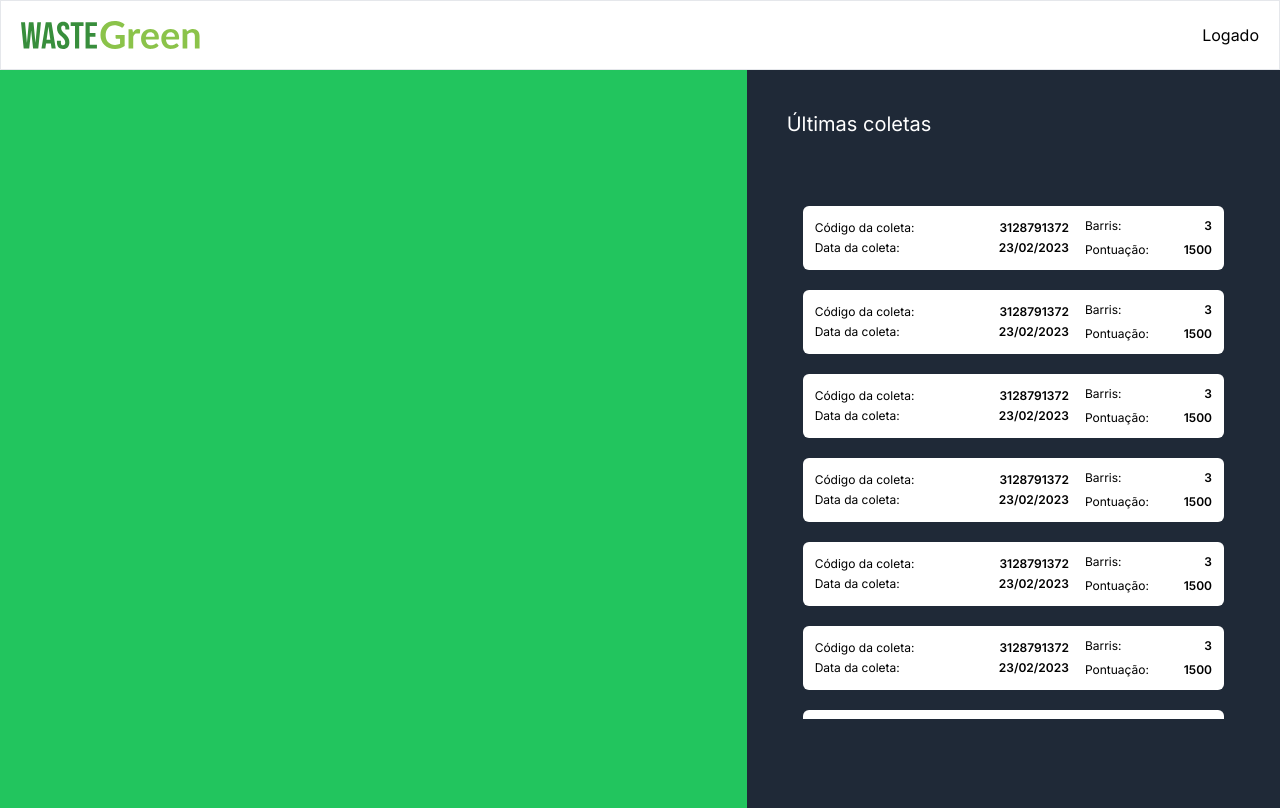
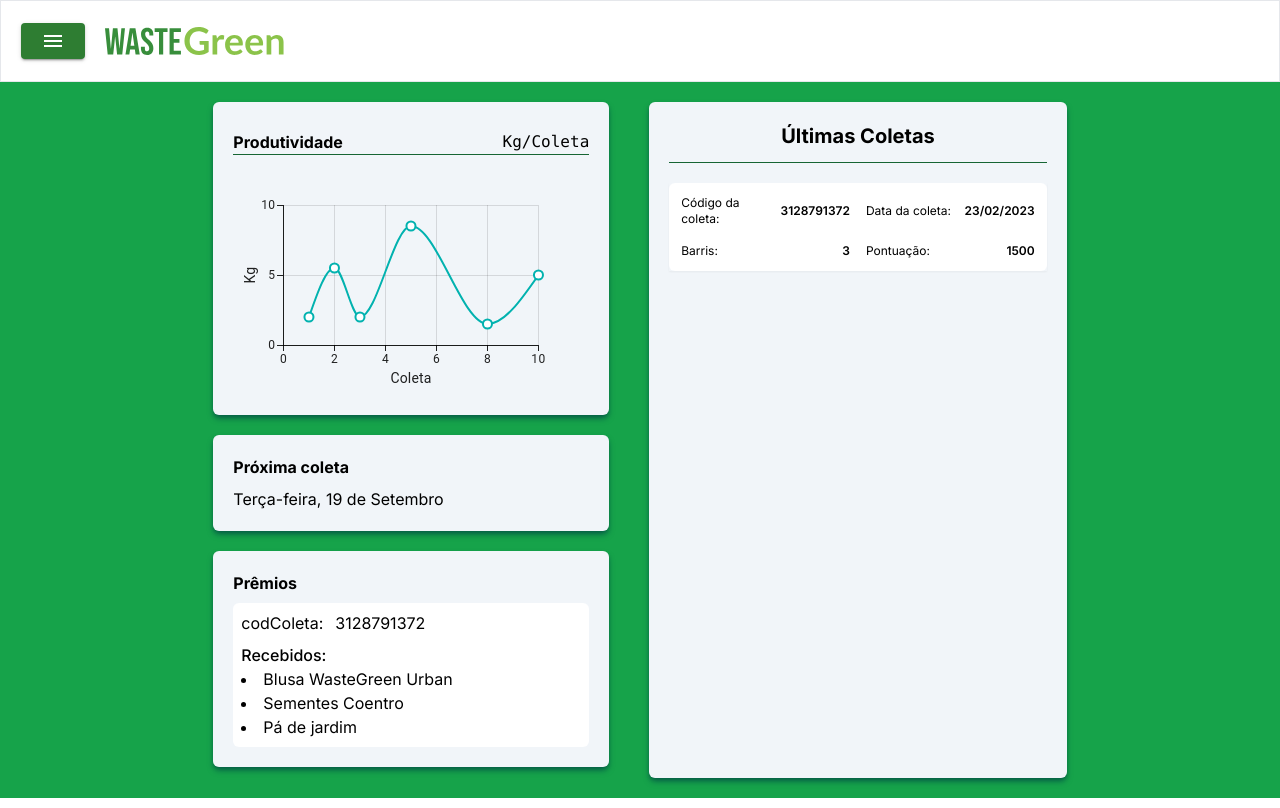
Before and after one commit to IgorRS-2302/WasteGreen, a Next.js app: page /dashboard in a window 1280 px wide. Built offline with nearby package versions, Linux system fonts and the light colour scheme; a web font is replaced by a local one.

Commit message:
:recycle: refactored dashboard and create sidebar

```diff
--- a/package.json
+++ b/package.json
@@ -11,8 +11,9 @@
   "dependencies": {
     "@emotion/react": "^11.11.4",
     "@emotion/styled": "^11.11.5",
-    "@mui/icons-material": "^5.15.15",
-    "@mui/material": "^5.15.15",
+    "@mui/icons-material": "^5.15.18",
+    "@mui/material": "^5.15.18",
+    "@mui/x-charts": "^7.5.0",
     "axios": "^1.6.8",
     "framer-motion": "^11.1.7",
     "next": "14.1.0",
--- a/src/app/components/header.tsx
+++ b/src/app/components/header.tsx
@@ -6,6 +6,7 @@ import Logo from "./logo";
 import LoginIcon from "@mui/icons-material/Login";
 import { useRouter } from "next/navigation";
 import Link from "next/link";
+import Sidebar from "./sidebar";
 
 type Props = {
   isLoggedin: boolean;
@@ -15,54 +16,24 @@ function HeaderHome({ isLoggedin }: Props) {
   const router = useRouter();
 
   return (
-    <div className=" bg-white w-full border flex p-5 z-10">
-      <div className="flex justify-between items-center w-full h-fit">
-        <div className="min-[120px]:block md:hidden">
-          <BasicMenu />
-        </div>
-        <div className="h-7">
-          <Link href={"/"}>
-            <Logo />
-          </Link>
-        </div>
+    <div className=" bg-white w-full border flex z-10">
+      <div className="flex items-center w-full h-[5em] px-5">
         {isLoggedin ? (
-          <div>Logado</div>
+          <div className="flex items-center gap-5">
+            <Sidebar />
+            <div className="h-7">
+              <Link href={"/"}>
+                <Logo />
+              </Link>
+            </div>
+          </div>
         ) : (
-          <div className="flex min-[120px]:hidden md:block">
-            <Button
-              variant="outlined"
-              className="me-2 text-green-500 border-green-500 hover:bg-green-500/10 hover:border-green-500 p-2"
-              id="basic-button"
-            >
-              Junte-se
-            </Button>
-            <Button
-              variant="outlined"
-              className="me-2 text-green-500 border-green-500 hover:bg-green-500/10 hover:border-green-500 p-2"
-              id="basic-button"
-            >
-              Nossa Missão
-            </Button>
-            <Button
-              variant="outlined"
-              className="me-2 text-green-500 border-green-500 hover:bg-green-500/10 hover:border-green-500 p-2"
-              id="basic-button"
-            >
-              Planos
-            </Button>
-            <Button
-              onClick={() => {
-                router.push("/sign");
-              }}
-              className="bg-green-500 text-white hover:text-green-500 p-2"
-              id="basic-button"
-              endIcon={<LoginIcon />}
-            >
-              Entrar
-            </Button>
+          <div>
+            <Link href={"/"}>
+              <Logo />
+            </Link>
           </div>
         )}
-        <div className="min-[120px]:block md:hidden"></div>
       </div>
     </div>
   );
--- a/src/app/components/pickups.tsx
+++ b/src/app/components/pickups.tsx
@@ -12,9 +12,8 @@ export default function Pickups({
   pontuacao,
 }: PickupProps) {
   return (
-    <div className="bg-white p-3 my-5 flex gap-4 content-between items-center rounded-md text-xs">
-      <div className="w-2/3 flex flex-col gap-1">
-        <div className="flex justify-between">
+    <div className="bg-white p-3 my-5 grid grid-cols-2 gap-4 content-between items-center rounded-md text-xs">
+      <div className="flex justify-between items-center">
         <span>Código da coleta:</span>
         <span className="font-semibold">{codColeta}</span>
       </div>
@@ -22,8 +21,7 @@ export default function Pickups({
         <span>Data da coleta: </span>
         <span className="font-semibold">{dataColeta}</span>
       </div>
-      </div>
-      <div className="w-1/3 flex flex-col gap-2">
+
       <div className="flex justify-between">
         <span>Barris: </span>
         <span className="font-semibold">{barris}</span>
@@ -33,6 +31,5 @@ export default function Pickups({
         <span className="font-semibold">{pontuacao}</span>
       </div>
     </div>
-    </div>
   );
 }
--- /dev/null
+++ b/src/app/components/sidebar.tsx
@@ -0,0 +1,86 @@
+"use client";
+
+import { ArrowBackIosNew } from "@mui/icons-material";
+import Menu from "@mui/icons-material/Menu";
+import { Button, Drawer } from "@mui/material";
+import { useState } from "react";
+import Logo from "./logo";
+
+export default function Sidebar() {
+  const [toogleSidebar, setToogleSidebar] = useState<boolean>(false);
+  return (
+    <div>
+      <Button
+        variant="contained"
+        color="success"
+        className="bg-green-500"
+        onClick={() => setToogleSidebar((prev) => !prev)}
+      >
+        <Menu />
+      </Button>
+      <Drawer open={toogleSidebar} variant="persistent">
+        <div className="flex flex-wrap w-screen sm:w-72 h-screen justify-between">
+          <div className="h-[57px] py-10 w-full justify-end flex items-center gap-2">
+            <Button
+              className="flex justify-between w-full px-5 items-center"
+              onClick={() => setToogleSidebar((prev) => !prev)}
+            >
+              <span className="text-green-800 font-bold text-2xl">Menu</span>
+              <ArrowBackIosNew color="success" />
+            </Button>
+          </div>
+          <div className="w-full h-[calc(100vh-6.25em)] grid pb-5 px-5 mt-5">
+            <ul className="w-full h-fit grid grid-cols-1 gap-3">
+              <li>
+                <Button
+                  variant="contained"
+                  size="large"
+                  className="w-full bg-green-700 hover:bg-green-800"
+                >
+                  Dashboard
+                </Button>
+              </li>
+              <li>
+                <Button
+                  variant="contained"
+                  size="large"
+                  className="w-full bg-green-700 hover:bg-green-800"
+                >
+                  Planos
+                </Button>
+              </li>
+              <li>
+                <Button
+                  variant="contained"
+                  size="large"
+                  className="w-full bg-green-700 hover:bg-green-800"
+                >
+                  Minha conta
+                </Button>
+              </li>
+              <li>
+                <Button
+                  variant="contained"
+                  size="large"
+                  className="w-full bg-green-700 hover:bg-green-800"
+                >
+                  Solicitar
+                </Button>
+              </li>
+            </ul>
+            <div className="w-full self-end">
+              <Button
+                variant="outlined"
+                size="large"
+                color="error"
+                className="w-full h-fit"
+              >
+                Sair
+              </Button>
+            </div>
+          </div>
+        </div>
+      </Drawer>
+    </div>
+  );
+}
--- a/src/app/dashboard/page.tsx
+++ b/src/app/dashboard/page.tsx
@@ -1,77 +1,80 @@
+"use client";
+
+import { ChartsXAxis, LineChart } from "@mui/x-charts";
 import { HeaderHome } from "../components/header";
 import Pickups from "../components/pickups";
 
 export default function Dashboard() {
   return (
-    <main className="flex flex-col w-full">
+    <main className="flex flex-col w-full bg-green-600">
       <HeaderHome isLoggedin={true} />
-      <div className="md:flex h-full">
-        <div className="min-[120px]:h-screen md:max-h-[92.3vh] md:w-7/12 bg-green-500"></div>
-        <div className="md:max-h-[92.3vh] p-5 md:w-5/12 bg-gray-800 md:p-10">
-          <span className="text-white text-xl">Últimas coletas</span>
-
-          <div className="h-5/6 p-4 overflow-y-scroll md:my-8">
-            <Pickups
-              codColeta={3128791372}
-              dataColeta={"23/02/2023"}
-              barris={3}
-              pontuacao={1500}
-            />
-            <Pickups
-              codColeta={3128791372}
-              dataColeta={"23/02/2023"}
-              barris={3}
-              pontuacao={1500}
-            />
-            <Pickups
-              codColeta={3128791372}
-              dataColeta={"23/02/2023"}
-              barris={3}
-              pontuacao={1500}
-            />
-            <Pickups
-              codColeta={3128791372}
-              dataColeta={"23/02/2023"}
-              barris={3}
-              pontuacao={1500}
-            />
-            <Pickups
-              codColeta={3128791372}
-              dataColeta={"23/02/2023"}
-              barris={3}
-              pontuacao={1500}
-            />
-            <Pickups
-              codColeta={3128791372}
-              dataColeta={"23/02/2023"}
-              barris={3}
-              pontuacao={1500}
-            />
-            <Pickups
-              codColeta={3128791372}
-              dataColeta={"23/02/2023"}
-              barris={3}
-              pontuacao={1500}
-            />
-            <Pickups
-              codColeta={3128791372}
-              dataColeta={"23/02/2023"}
-              barris={3}
-              pontuacao={1500}
-            />
-            <Pickups
-              codColeta={3128791372}
-              dataColeta={"23/02/2023"}
-              barris={3}
-              pontuacao={1500}
-            />
-            <Pickups
-              codColeta={3128791372}
-              dataColeta={"23/02/2023"}
-              barris={3}
-              pontuacao={1500}
+      <div className="w-10/12 lg:w-8/12 md:flex  justify-between mx-auto h-[calc(100vh-5.25em)] py-5">
+        <div className="w-full">
+          <div className="w-full h-fit bg-slate-100 rounded-md p-5 shadow-md shadow-emerald-800">
+            <div className="flex justify-between">
+              <p className="text-center mt-2 font-bold">Produtividade</p>
+              <p className="text-center mt-2 font-mono">Kg/Coleta</p>
+            </div>
+            <hr className="border-green-800" />
+            <LineChart
+              xAxis={[{ data: [1, 2, 3, 5, 8, 10], label: "Coleta" }]}
+              yAxis={[
+                {
+                  label: "Kg",
+                },
+              ]}
+              series={[
+                {
+                  data: [2, 5.5, 2, 8.5, 1.5, 5],
+                },
+              ]}
+              height={240}
+              grid={{ vertical: true, horizontal: true }}
             />
           </div>
+          <div className="mt-5 w-full h-fit bg-slate-100 rounded-md p-5 shadow-md shadow-emerald-800">
+            <p className="mb-2 font-bold">Próxima coleta</p>
+            <p>Terça-feira, 19 de Setembro</p>
+          </div>
+          <div className="mt-5 w-full h-fit bg-slate-100 rounded-md p-5 shadow-md shadow-emerald-800">
+            <p className="mb-2 font-bold">Prêmios</p>
+            <div className="p-2 bg-white rounded-md">
+              <div className="gap-2">
+                <div className="flex gap-3 mb-2">
+                  <p>codColeta:</p>
+                  <p>3128791372</p>
+                </div>
+                <p className="font-medium">Recebidos:</p>
+                <ul className="list-inside">
+                  <li className="list-disc">
+                    Blusa WasteGreen Urban
+                  </li>
+                  <li className="list-disc">
+                    Sementes Coentro
+                  </li>
+                  <li className="list-disc">
+                    Pá de jardim
+                  </li>
+                </ul>
+              </div>
+            </div>
+          </div>
+        </div>
+        <div className="mt-5 w-full md:mt-0  p-5 bg-slate-100 rounded-md md:ms-10 shadow-md shadow-emerald-800">
+          <p className="w-full text-center font-bold text-xl">
+            Últimas Coletas
+          </p>
+          <hr className="border-green-800 my-3" />
+          <ul>
+            <li className="shadow-sm">
+              <Pickups
+                codColeta={3128791372}
+                dataColeta={"23/02/2023"}
+                barris={3}
+                pontuacao={1500}
+              />
+            </li>
+          </ul>
         </div>
       </div>
     </main>
--- a/src/app/services/sign.tsx
+++ b/src/app/services/sign.tsx
@@ -1,6 +1,4 @@
 import axios from "axios"
-import { redirect } from "next/dist/server/api-utils";
-import { Router, useRouter } from "next/router";
 
 interface ILogin{
     email:string,
@@ -8,13 +6,13 @@ interface ILogin{
 }
 
 const url = "http://localhost:3000/"
-const router = useRouter();
+
 
 export async function sign(body:ILogin){
     const response = await axios.post(`${url}sign`, body).then(res => res.data);
     if(response){
         localStorage.setItem('user_id', response.id);
-        redirect(response,200,'/dashboard')
+        return response;
     }
 
 }
```
Also changed, not shown: src/app/sign/page.tsx (+6 -6 lines), 1 other file (tests, documents, lock files or other folders). Lines whose indentation alone changed are shown as unchanged.
